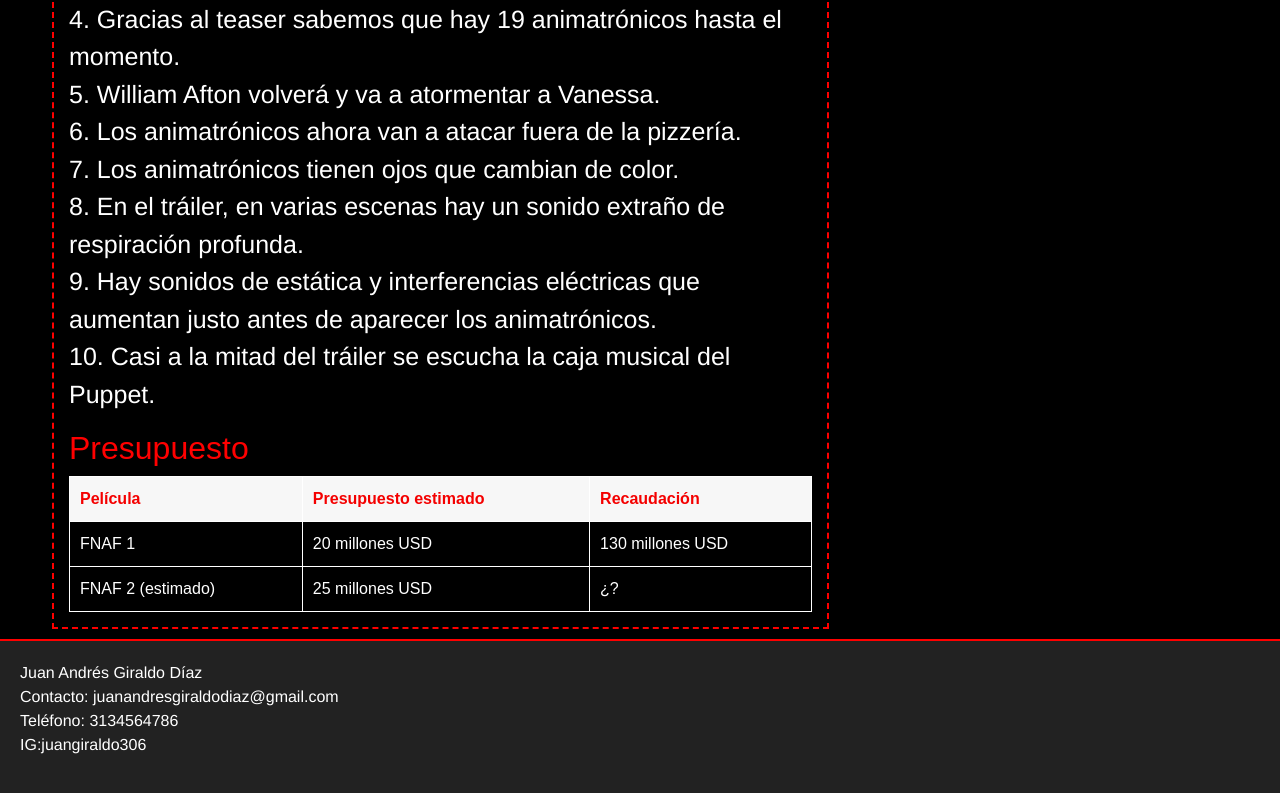
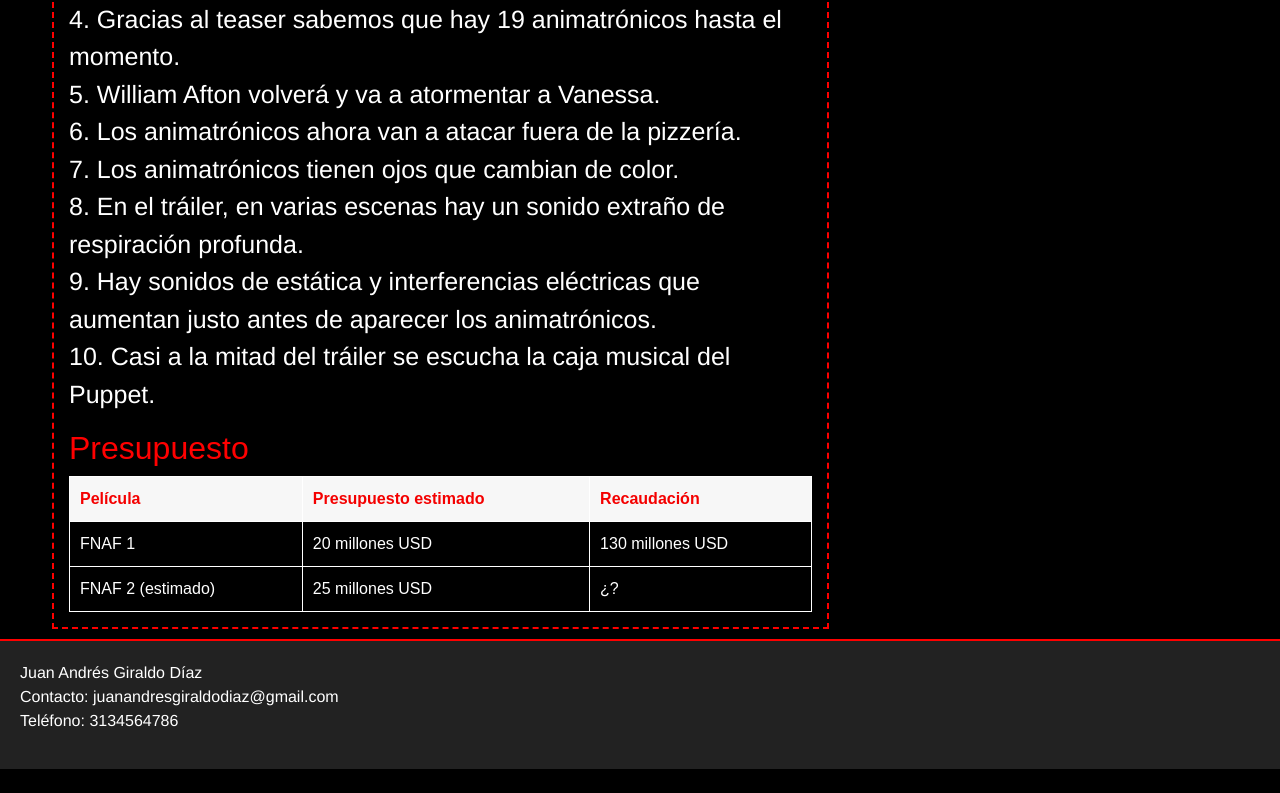
Before and after one commit to jagd09/FIVE-NIGHTS-AT-FREDDYS, a plain HTML site: page index.html in a window 1280 px wide. Shown: the part 2168-2961 px from the top of the page. After the commit the page ends 2937 px from the top, so only its background shows below. Drawn offline with nearby package versions, Linux system fonts and the light colour scheme.

Commit message:
Update index.html

```diff
--- a/index.html
+++ b/index.html
@@ -258,8 +258,7 @@
     <footer>
         <p>Juan Andrés Giraldo Díaz<br>
         Contacto: juanandresgiraldodiaz@gmail.com<br>
-        Teléfono: 3134564786 <br>
-        IG:juangiraldo306</p>
+        Teléfono: 3134564786</p>
     </footer>
 
     <audio id="miAudio" src="Audios/La caja de puppet tono.mp3"></audio>
```
